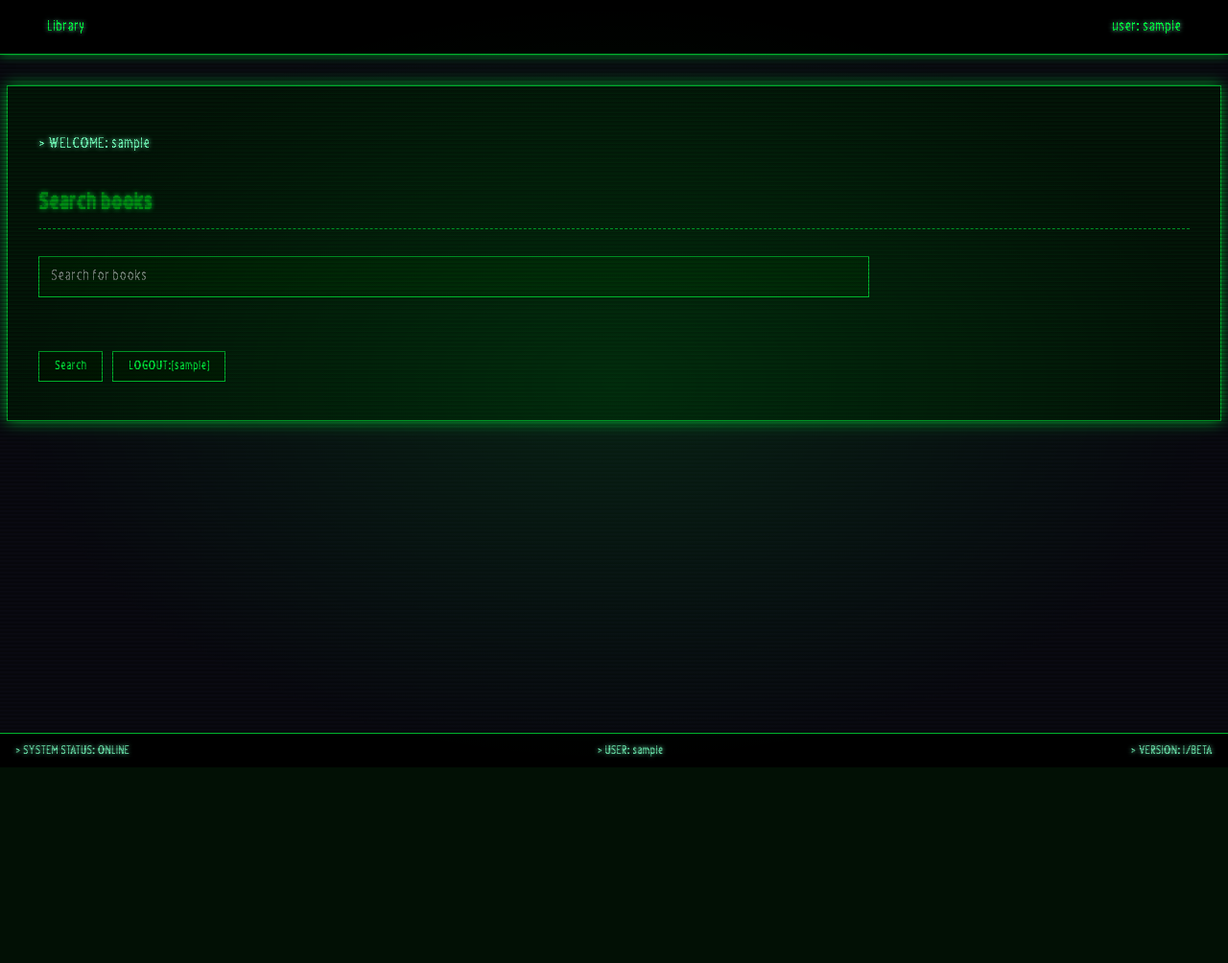
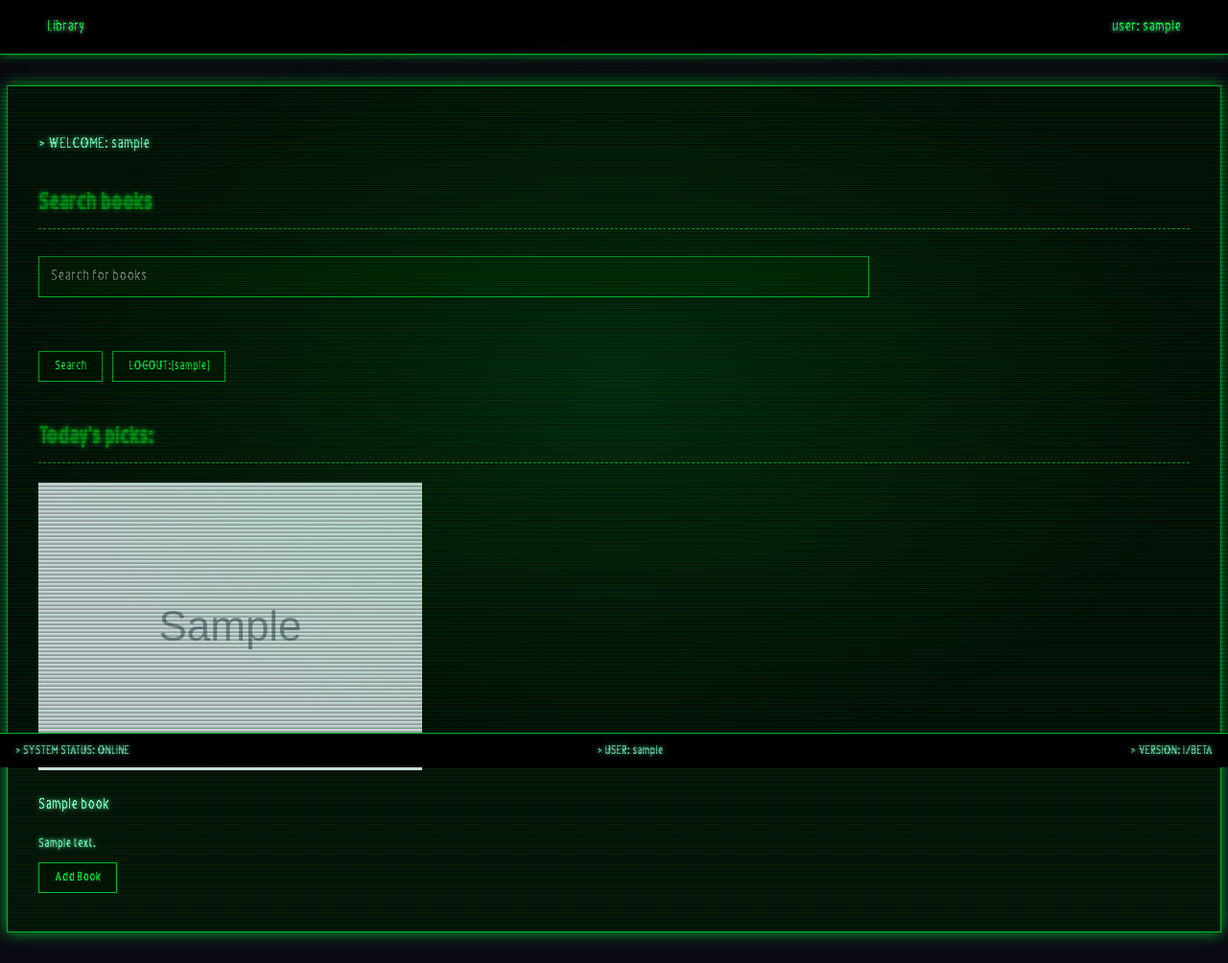
Before and after one commit to reo-sudo/Retro-Book-library, a Django app: template Retro webapp/myproject/RetroApp/templates/home.html in a window 1280 px wide. Shown: the whole page at 96% size. Before the commit the page ends 800 px from the top, so only its background shows below. Run offline with Django 5.2, Linux system fonts and the light colour scheme; the template is opened without the code that fills it: most values are stand-ins (such as "Sample title", 1, 10 or a date in 2020); grey boxes marked "Sample" are stand-in pictures.

Commit message:
Update home.html

```diff
--- a/Retro webapp/myproject/RetroApp/templates/home.html
+++ b/Retro webapp/myproject/RetroApp/templates/home.html
@@ -46,9 +46,6 @@
             </form>
         </div>
 
-
-        <div id="BookResults"></div>
-
         {% if username == "Admin" %}
           <h2>ADMIN TOOLS:</h2>
           <form method="POST" action="{% url 'add_book' %}">
@@ -58,9 +55,44 @@
               <input type="text" name="description"  placeholder="Description">
               <input type="url" name="thumbnail" placeholder="Thumbnail URl">
               <input type="text" name="google_id" placeholder="Google Book ID" required>
+              <button type="submit">Add Book to Personal Library</button>
+          </form>
+          {% endif %}
+
+        {% if picks %}
+        <div class="todays-picks">
+            <h2>Today's picks:</h2>
+            <div class="picks-scroll">
+                {% for book in picks %}
+                    <div class="pick-card">
+                        {% if book.thumbnail %}
+                           <div class="image-box">
+                              <img src="{{ book.thumbnail }}" alt="thumbnail">
+                           </div>
+                        {% endif %}
+                        <p class="book-title">{{ book.title }}</p>
+                        <small>{{ book.description|truncatewords:15 }}</small>
+
+                        <form method="POST" action="{% url 'add_book' %}">
+                           {% csrf_token %}
+                           <input type="hidden" name="title" value="{{ book.title }}">
+                           <input type="hidden" name="authors" value="{{ book.authors }}">
+                           <input type="hidden" name="description" value="{{ book.description }}">
+                           <input type="hidden" name="thumbnail" value="{{ book.thumbnail }}">
+                           <input type="hidden" name="google_id" value="{{ book.google_id }}">
                            <button type="submit">Add Book</button>
                         </form>
+                    </div>
+                {% endfor %}
+            </div>
+        </div>
         {% endif %}
+
+
+
+        <div id="BookResults"></div>
+
+
     </div>
 
 
```
Lines whose indentation alone changed are shown as unchanged.
